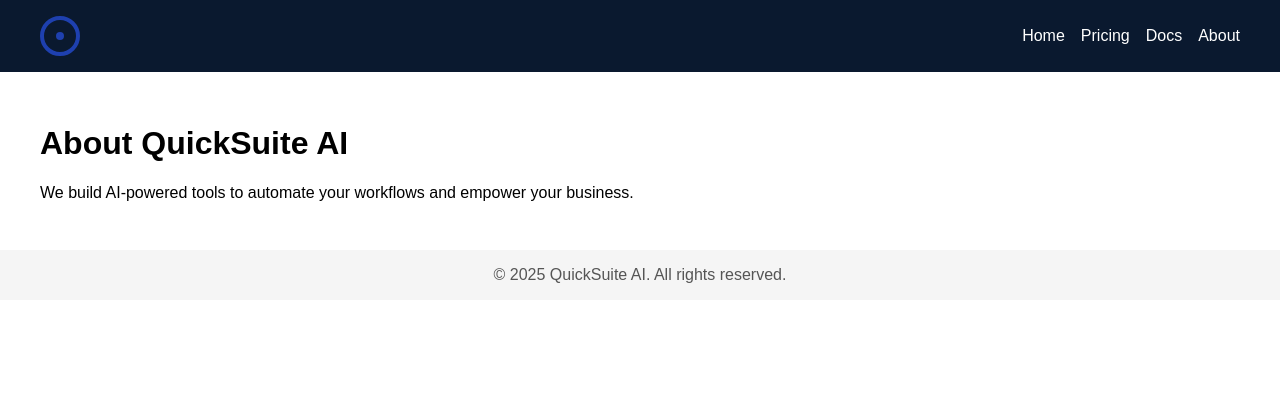
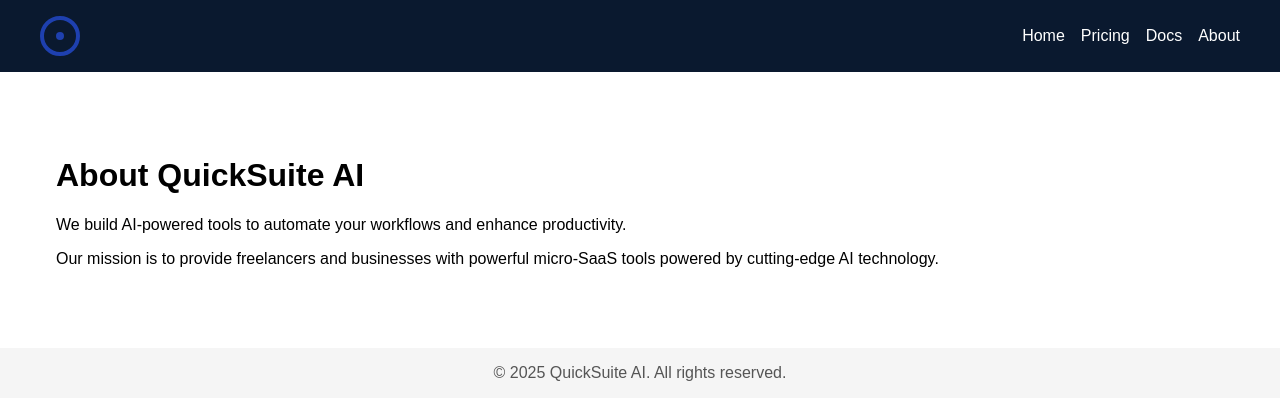
Before and after one commit to fabp84/quicksuite-ai, a Next.js app in the folder web/: page /about in a window 1280 px wide. Shown: the top 420 px of the page. Built offline with nearby package versions, Linux system fonts and the light colour scheme.

Commit message:
Update about page with mission statement

```diff
--- a/web/app/about/page.tsx
+++ b/web/app/about/page.tsx
@@ -1,8 +1,9 @@
 export default function About() {
   return (
-    <main className="flex min-h-screen flex-col items-center justify-center p-8">
+    <main className="container">
       <h1 className="text-4xl font-bold mb-4">About QuickSuite AI</h1>
-      <p className="text-lg">We build AI-powered tools to automate your workflows and empower your business.</p>
+      <p className="text-lg mb-8">We build AI-powered tools to automate your workflows and enhance productivity.</p>
+      <p>Our mission is to provide freelancers and businesses with powerful micro-SaaS tools powered by cutting-edge AI technology.</p>
     </main>
   );
 }
```
